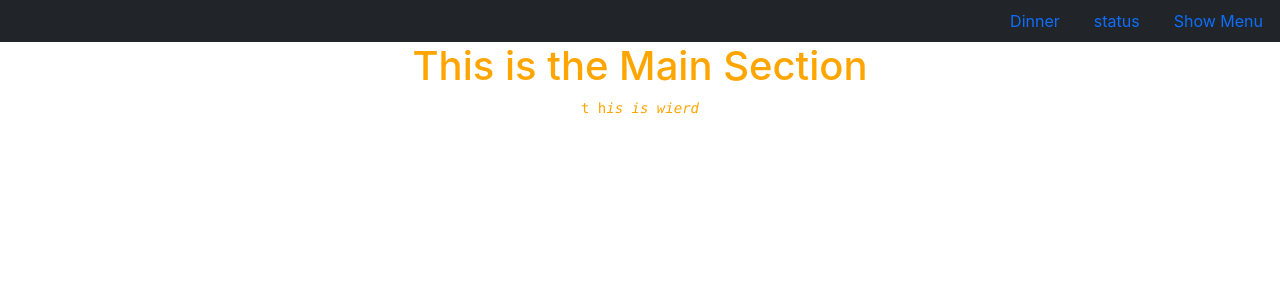
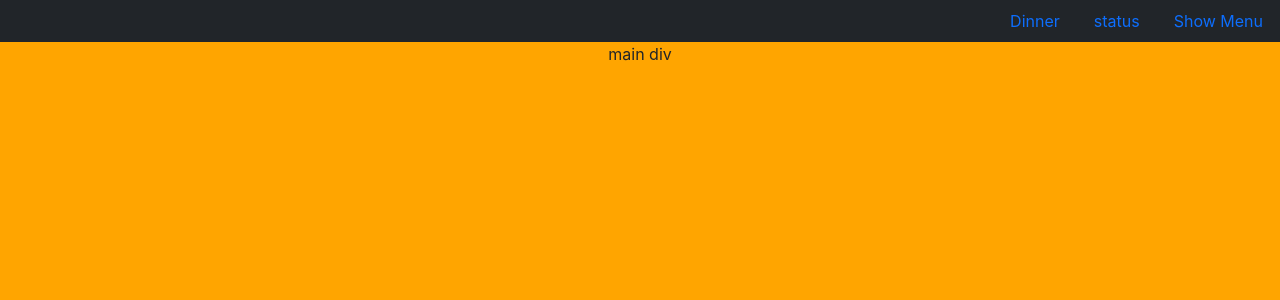
Before and after one commit to ianfletcher314/BrasiliaRestaurant, a React (Create React App) app: page / in a window 1280 px wide. Shown: the top 300 px of the page. Built offline with nearby package versions, Linux system fonts and the light colour scheme.

Commit message:
added height to main div to make it fill the first screen

```diff
--- a/src/components/Main/Main.jsx
+++ b/src/components/Main/Main.jsx
@@ -1,15 +1,8 @@
 // ------------this is where any files this component needs are imported-----------
 
-import './style.css'
+import "./style.css";
 // ------------this is the function that returns this component's UI---------------
 function Main() {
-    return <div className="main row justify-content-center">
-        <h1>This is the Main Section</h1>
-        <pre>
-            t
-            h
-            <i>is is wierd</i>
-        </pre>
-    </div>
+  return <div className="main row justify-content-center">main div</div>;
 }
-export default Main
+export default Main;
--- a/src/components/Main/style.css
+++ b/src/components/Main/style.css
@@ -1,3 +1,4 @@
 .main {
-  color: orange;
+  background-color: orange;
+  height: 95vh;
 }
```
